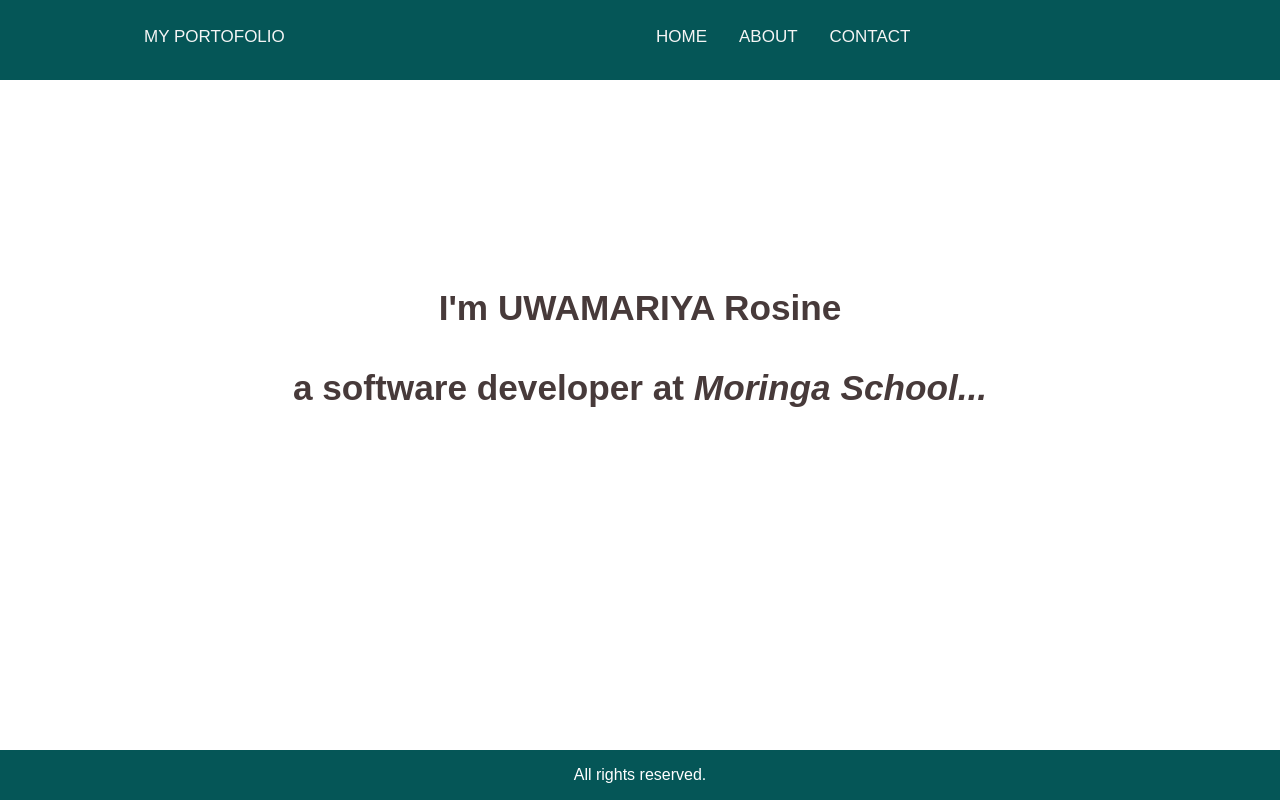
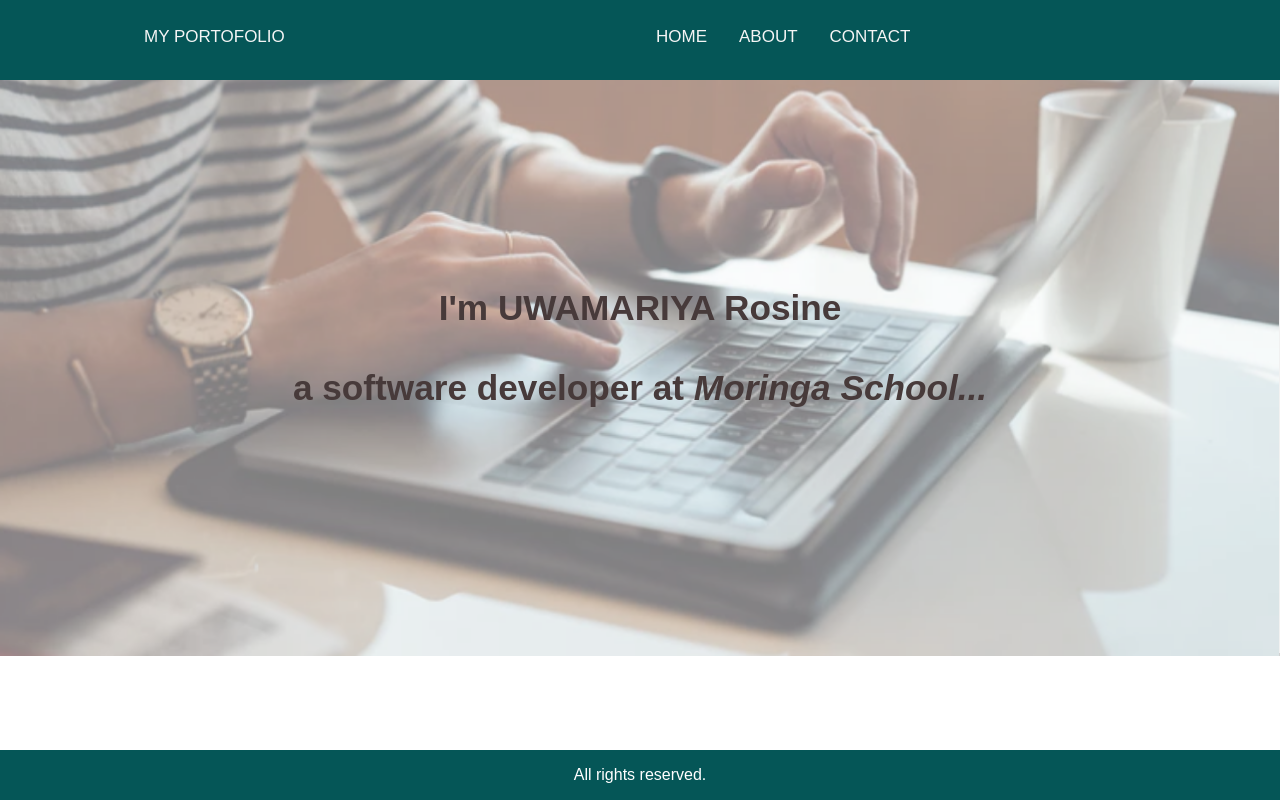
Before and after one commit to tacha1/portoforio, a plain HTML site: page index.html in a window 1280 px wide. Drawn offline with Linux system fonts and the light colour scheme; files whose address does not match are found by name.

Commit message:
changed image url path

```diff
--- a/styles.css
+++ b/styles.css
@@ -2,7 +2,7 @@ body {
     margin: 0;
     padding: 0;
     font-family: 'Source Sans Pro', sans-serif;
-    background-image: url("../projects/images/ground.jpeg");
+    background-image: url("/home/wecode/Documents/portoforio/projects/images/ground.jpeg");
     background-repeat: no-repeat;
     background-size: cover;
 }
```
